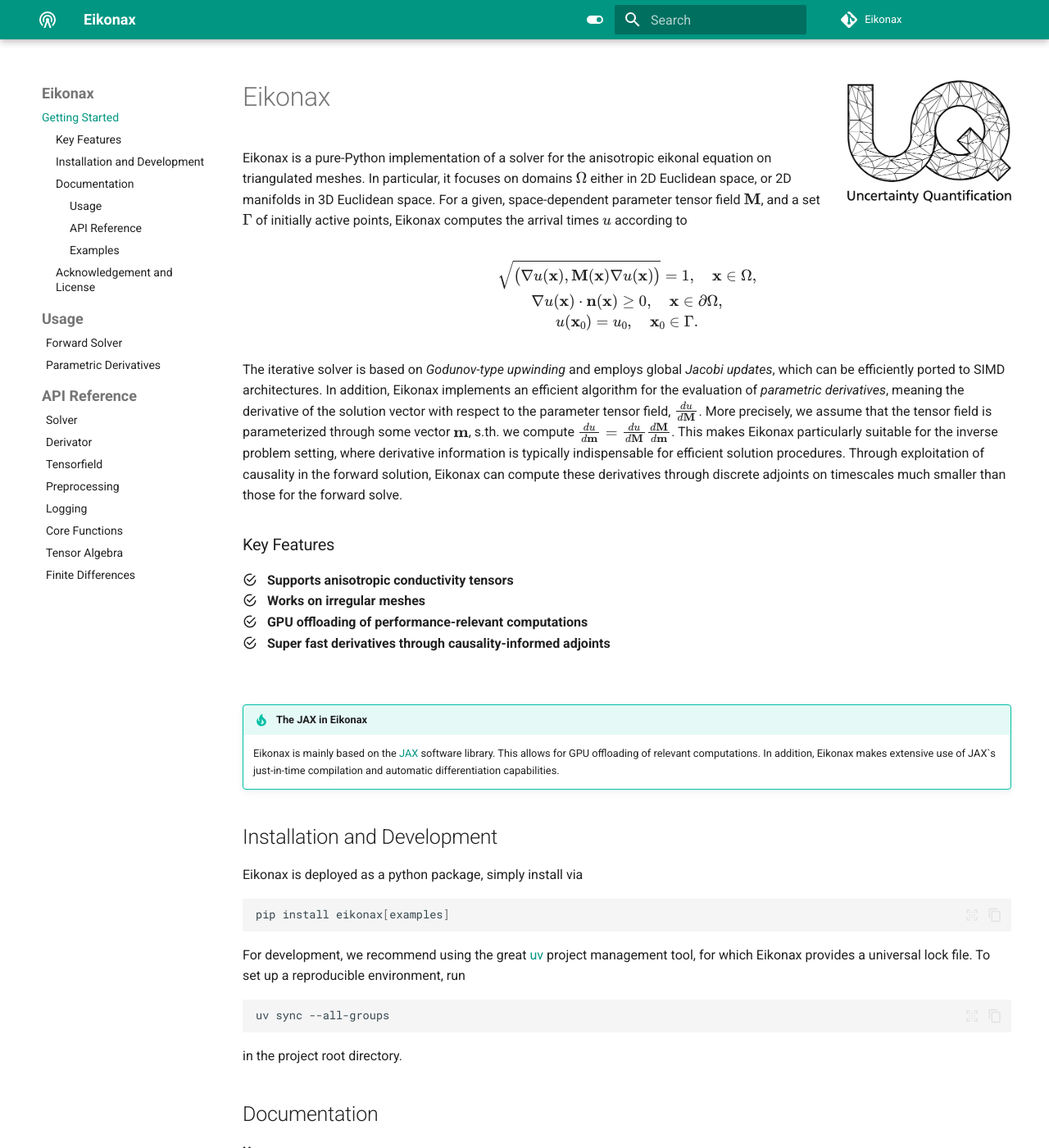
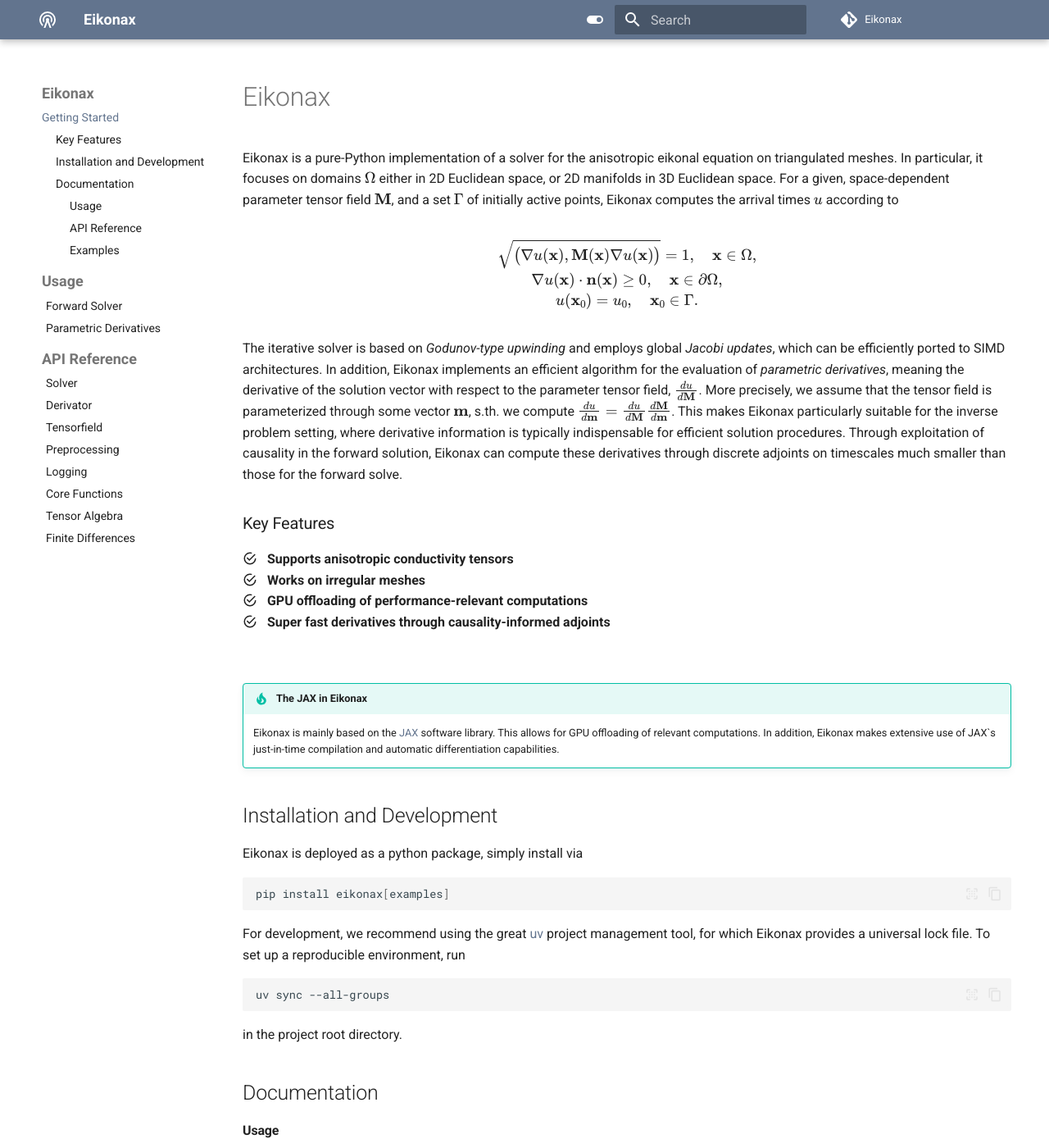
Before and after one commit to UQatKIT/Eikonax, an MkDocs documentation site: the page built from docs/index.md, in a window 1280 px wide and 1400 px high. Shown: the whole window at 82% size. Built offline with MkDocs 1.6.1 and Material for MkDocs 9.7.7, drawn with Linux system fonts in a browser that asks for light colours; comment, search, counter and statistics services are not loaded; some of the changed text lies outside the part shown.

Commit message:
chore: Update credentials, badges and colors

```diff
--- a/docs/config/style.css
+++ b/docs/config/style.css
@@ -4,8 +4,8 @@
 
 /* Custom colors */
 [data-md-color-scheme="default"] {
-    --md-primary-fg-color:        #009682;
-    --md-accent-fg-color:         #009682;
+    --md-primary-fg-color:        #62748E;
+    --md-accent-fg-color:         #62748E;
     --md-footer-bg-color--dark:   #ffffff;
     --md-footer-fg-color:         #000000;
     --md-footer-fg-color--light:  #00000090;
@@ -15,8 +15,8 @@
     --doc-heading-color-alt:      #F0F0F0;
 }
 [data-md-color-scheme="slate"] {
-    --md-primary-fg-color:        #009682;
-    --md-accent-fg-color:         #009682;
+    --md-primary-fg-color:        #62748E;
+    --md-accent-fg-color:         #62748E;
     --doc-heading-color:          #000000;
     --doc-heading-border-color:   #000000;
     --doc-heading-color-alt:      #000000;
--- a/docs/index.md
+++ b/docs/index.md
@@ -1,4 +1,4 @@
-# Eikonax [<img src="images/uq_logo.png" width="200" height="100" alt="UQ at KIT" align="right">](https://www.scc.kit.edu/forschung/uq.php)
+# Eikonax
 
 Eikonax is a pure-Python implementation of a solver for the anisotropic eikonal equation on triangulated meshes. In particular, it focuses on domains $\Omega$ either in 2D Euclidean space, or 2D manifolds in 3D Euclidean space. For a given, space-dependent parameter tensor field $\mathbf{M}$, and a set $\Gamma$ of initially active points, Eikonax computes the arrival times $u$ according to
 
@@ -52,8 +52,3 @@
 #### Examples
 
 We provide [runnable examples](https://github.com/UQatKIT/Eikonax/tree/main/examples) in our Github repository.
-
-## Acknowledgement and License
-
-Eikonax is being developed in the research group [Uncertainty Quantification](https://www.scc.kit.edu/forschung/uq.php) at KIT.
-It is partially based on the excellent [FIM-Python](https://fim-python.readthedocs.io/en/latest/) tool. Eikonax is distributed as free software under the [MIT License](https://choosealicense.com/licenses/mit/).
--- a/pyproject.toml
+++ b/pyproject.toml
@@ -16,7 +16,7 @@
   "Intended Audience :: Science/Research",
   "License :: OSI Approved :: MIT License",
 ]
-urls = { repository = "https://github.com/UQatKIT/Eikonax", documentation = "https://uqatkit.github.io/Eikonax/" }
+urls = { repository = "https://github.com/maximilian-kruse/Eikonax", documentation = "https://maximilian-kruse.github.io/Eikonax/" }
 
 
 # --------------------------------------------------------------------------------------------------
```
Also changed, not shown: README.md (+1 -8 lines), docs/images/uq_logo.png (deleted).
